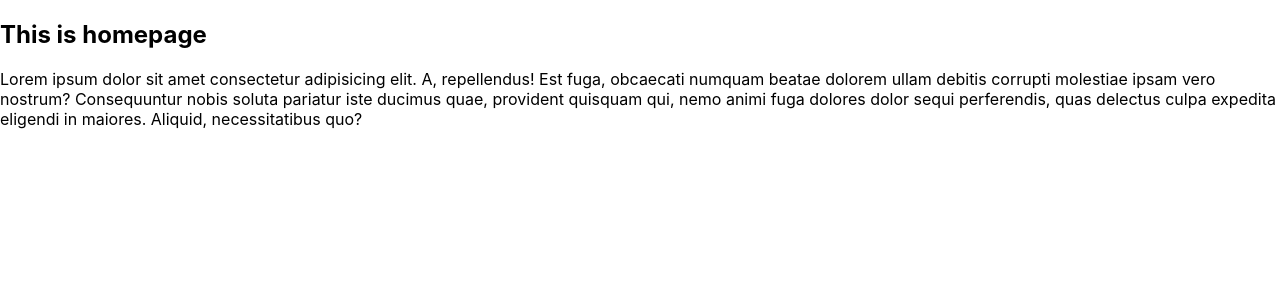
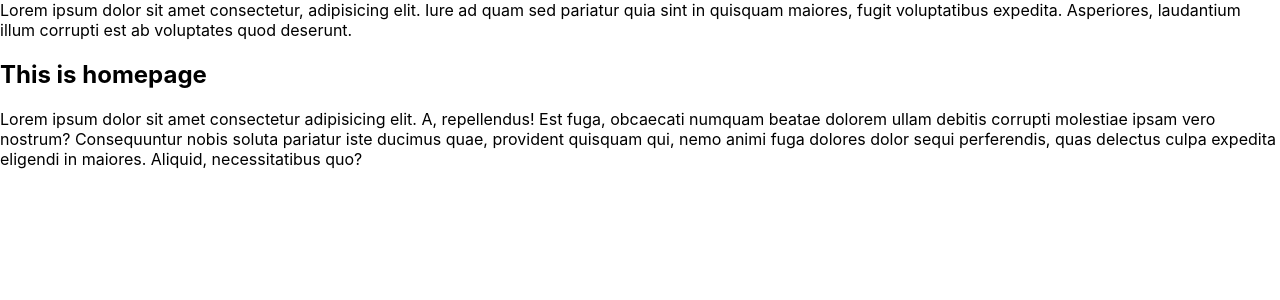
Before and after one commit to EmtiazHossainE2/milestone-9-react-router-and-state, a React (Create React App) app in the folder react-router/: page / in a window 1280 px wide. Shown: the top 300 px of the page. Built offline with nearby package versions, Linux system fonts and the light colour scheme.

Commit message:
simple routeing

```diff
--- a/react-router/src/App.js
+++ b/react-router/src/App.js
@@ -1,10 +1,18 @@
 import React from 'react';
+import { Route, Routes } from 'react-router-dom';
+import About from './components/About/About';
+import Contact from './components/Contact/Contact';
 import Home from './components/Home/Home';
 
 const App = () => {
     return (
         <div>
-            <Home></Home>
+            Lorem ipsum dolor sit amet consectetur, adipisicing elit. Iure ad quam sed pariatur quia sint in quisquam maiores, fugit voluptatibus expedita. Asperiores, laudantium illum corrupti est ab voluptates quod deserunt.
+            <Routes>
+                <Route path='/' element={<Home></Home>}></Route>
+                <Route path='/about' element={<About></About>}></Route>
+                <Route path='contact' element={<Contact></Contact>}></Route>
+            </Routes>
         </div>
     );
 };
--- a/react-router/src/index.js
+++ b/react-router/src/index.js
@@ -3,10 +3,13 @@ import ReactDOM from 'react-dom';
 import './index.css';
 import App from './App';
 import reportWebVitals from './reportWebVitals';
+import { BrowserRouter } from 'react-router-dom';
 
 ReactDOM.render(
   <React.StrictMode>
-    <App />
+    <BrowserRouter>
+      <App />
+    </BrowserRouter>
   </React.StrictMode>,
   document.getElementById('root')
 );
```
